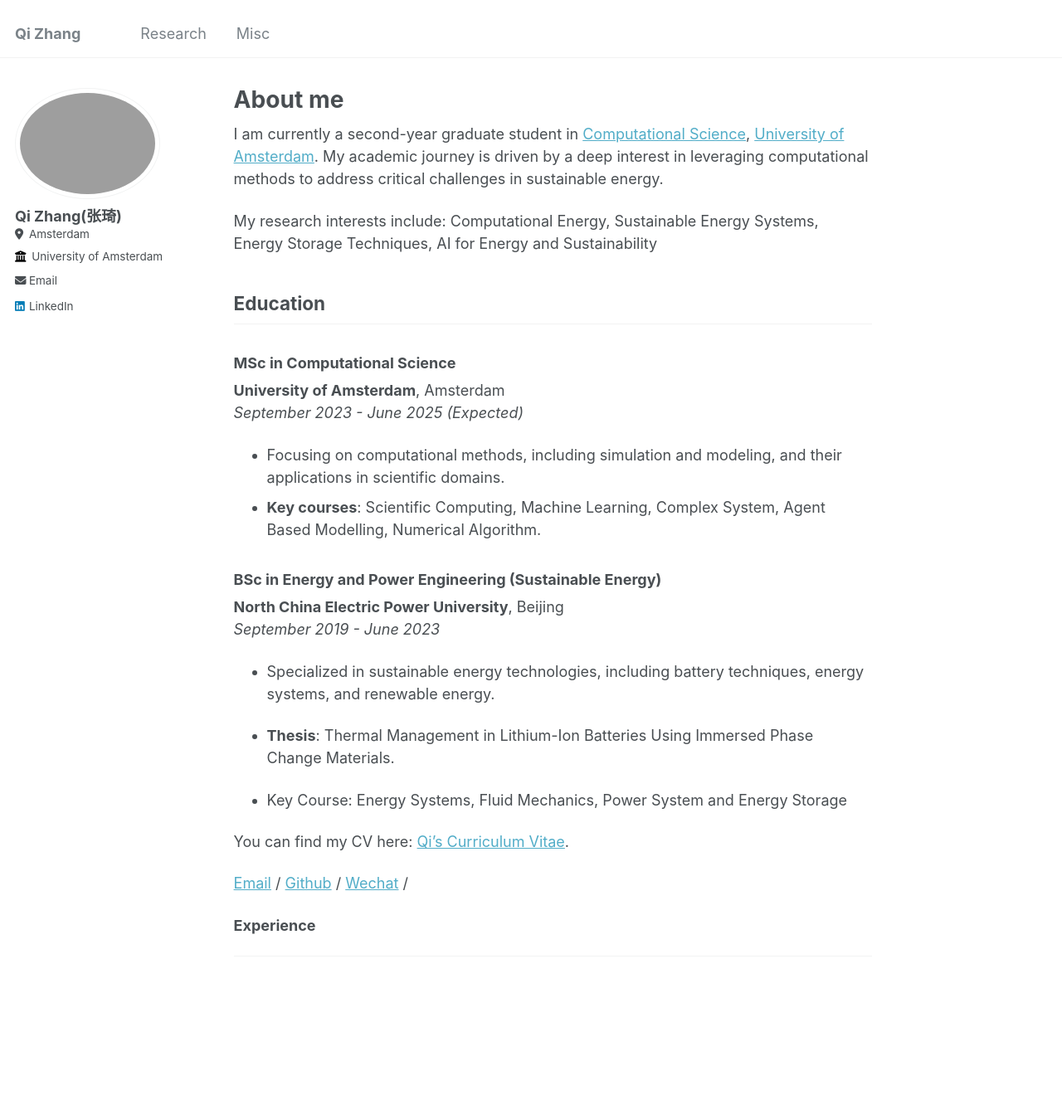
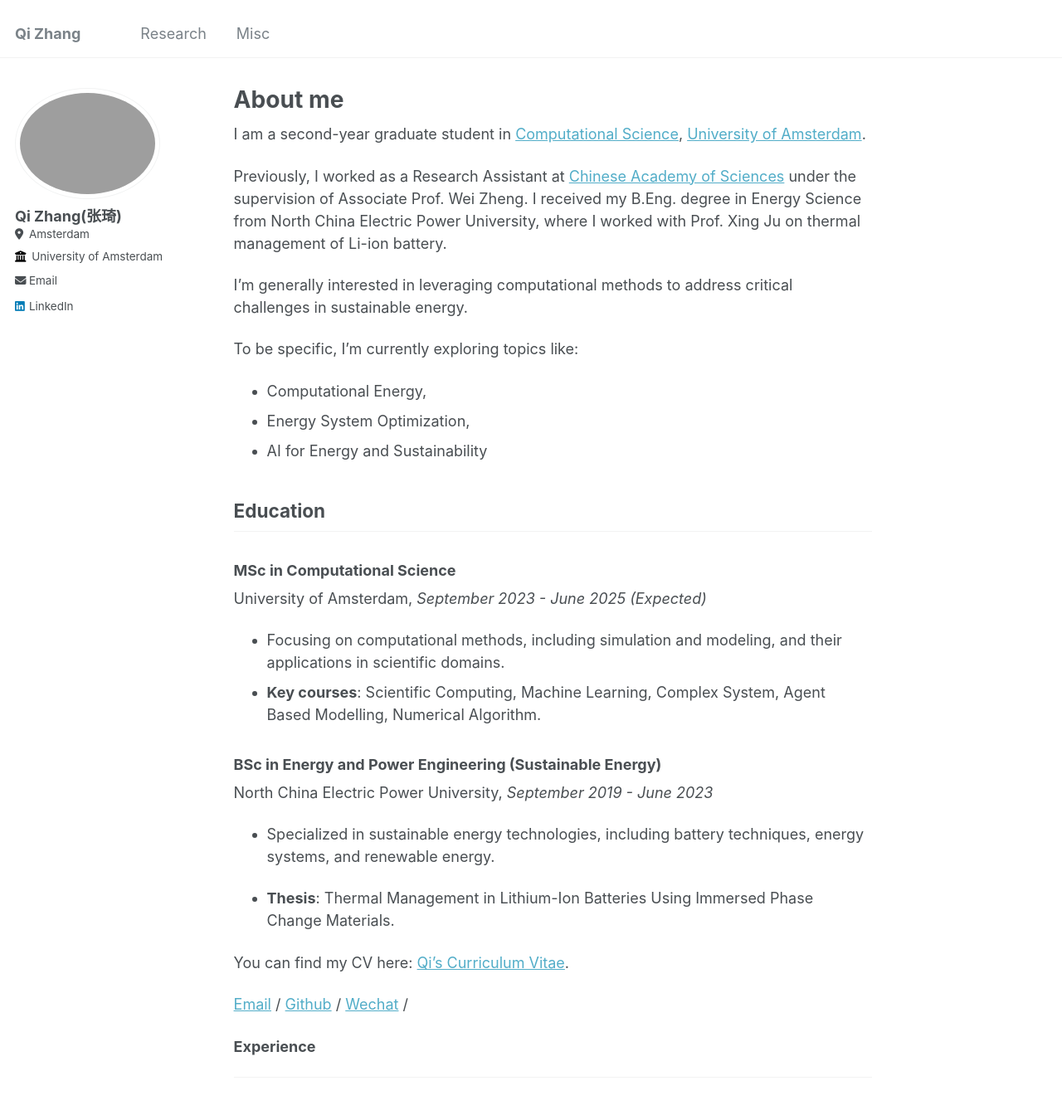
Before and after one commit to archiezq/qizhang.github.io, a Jekyll site: the page built from _pages/about.md, in a window 1280 px wide and 1400 px high. Shown: the top 1338 px of the window at 83% size. Built offline with Jekyll 4.4.1, drawn with Linux system fonts in a browser that asks for light colours.

Commit message:
delete location

```diff
--- a/_pages/about.md
+++ b/_pages/about.md
@@ -6,34 +6,37 @@ redirect_from:
   - /about/
   - /about.html
 ---
-I am currently a second-year graduate student in [Computational Science](https://www.uva.nl/shared-content/programmas/en/masters/computational-science/computational-science.html), [University of Amsterdam](https://www.uva.nl/). My academic journey is driven by a deep interest in leveraging computational methods to address critical challenges in sustainable energy.
+I am a second-year graduate student in [Computational Science](https://www.uva.nl/shared-content/programmas/en/masters/computational-science/computational-science.html), [University of Amsterdam](https://www.uva.nl/).
+
+Previously, I worked as a Research Assistant at [Chinese Academy of Sciences](https://www.cas.cn/) under the supervision of Associate Prof. Wei Zheng. I received my B.Eng. degree in Energy Science from North China Electric Power University, where I worked with Prof. Xing Ju on thermal management of Li-ion battery.
+
+I'm generally interested in leveraging computational methods to address critical challenges in sustainable energy.
 <!-- I completed my undergraduate degree in Energy and Power Engineering (Energy Storage Track), at [North China Electric Power University](https://www.ncepu.edu.cn/). -->
 
-My research interests include: Computational Energy,
-Sustainable Energy Systems,
-Energy Storage Techniques,
-AI for Energy and Sustainability
+To be specific, I'm currently exploring topics like:
+- Computational Energy,
+- Energy System Optimization,
+- AI for Energy and Sustainability
 
 
 ## Education
 
 ### MSc in Computational Science
-**University of Amsterdam**, Amsterdam
-*September 2023 - June 2025 (Expected)*
+University of Amsterdam, *September 2023 - June 2025 (Expected)*
 
 - Focusing on computational methods, including simulation and modeling, and their applications in scientific domains.
 - **Key courses**: Scientific Computing, Machine Learning, Complex System, Agent Based Modelling, Numerical Algorithm.
 <!-- - Thesis topic: [Your thesis topic or area of focus, if decided] -->
 
+
 ### BSc in Energy and Power Engineering (Sustainable Energy)
-**North China Electric Power University**, Beijing
-*September 2019 - June 2023*
+North China Electric Power University, *September 2019 - June 2023*
 
 - Specialized in sustainable energy technologies, including battery techniques, energy systems, and renewable energy.
 
 - **Thesis**: Thermal Management in Lithium-Ion Batteries Using Immersed Phase Change Materials.
 
-- Key Course: Energy Systems, Fluid Mechanics, Power System and Energy Storage
+<!-- - Key Course: Energy Systems, Fluid Mechanics, Power System and Energy Storage -->
 
 You can find my CV here: [Qi's Curriculum Vitae](assets/QiZhang_CV.pdf).
 
```
Also changed, not shown: _pages/Misc.md (+8 -2 lines).
